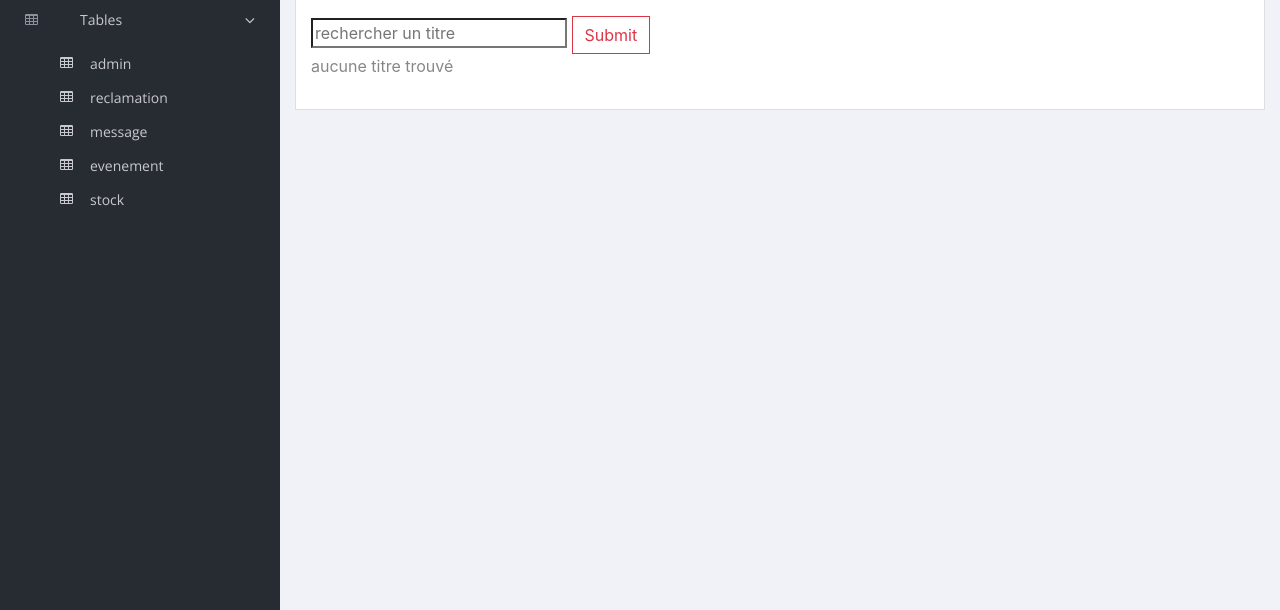
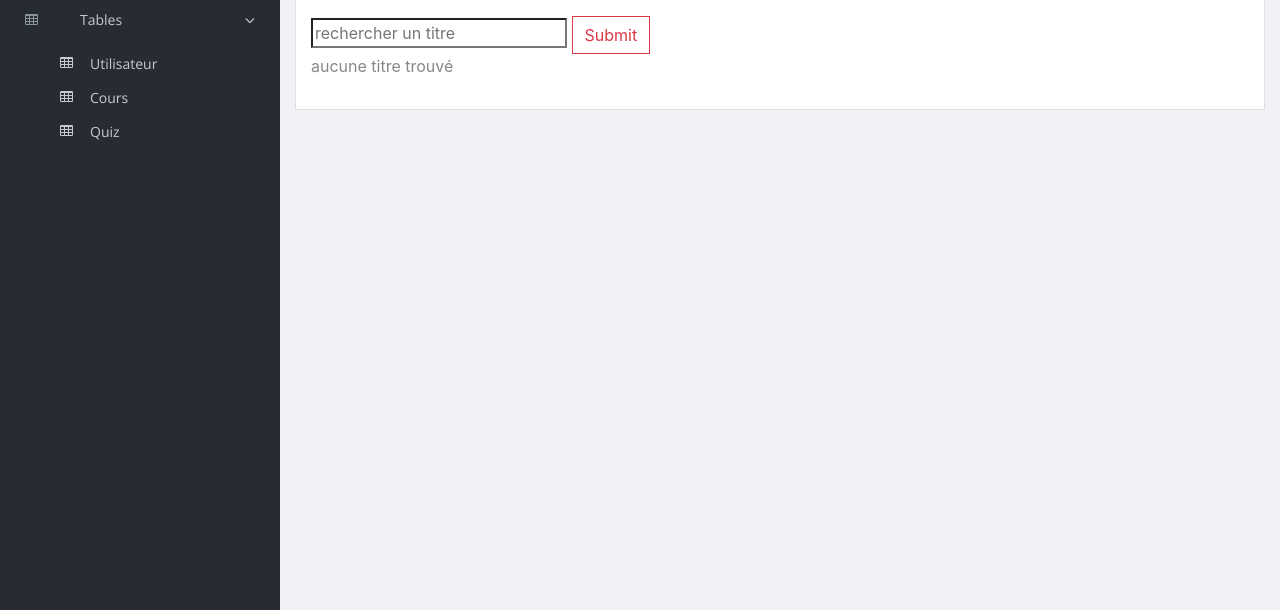
Before and after one commit to Lina1403/web, a PHP site: page /trititre.php in a window 1280 px wide, after a click on "Tables". Shown: the part 190-800 px from the top of the page. Run offline with PHP 8.4, Linux system fonts and the light colour scheme; data that the repository does not hold is empty; some libraries are stand-ins or nearby versions.

Commit message:
redirection done
redirection done

```diff
--- a/BackOffice/Views/ajoutcours.php
+++ b/BackOffice/Views/ajoutcours.php
@@ -54,9 +54,9 @@
                     <li class="menu-item-has-children dropdown">
                         <a href="#" class="dropdown-toggle" data-toggle="dropdown" aria-haspopup="true" aria-expanded="false"> <i class="menu-icon fa fa-table"></i>Tables</a>
                         <ul class="sub-menu children dropdown-menu">
-                            <!-- <li><i class="fa fa-table"></i><a href="tables-basic.html">Basic Table</a></li> -->
-                            <li><i class="fa fa-table"></i><a href="table-user.php">Utilisateur</a></li>
-                            <li><i class="fa fa-table"></i><a href="table-cours.php">Cours</a></li>
+                        <li><i class="fa fa-table"></i><a href="table-user.php">Utilisateur</a></li>
+                        <li><i class="fa fa-table"></i><a href="table-cours.php">Cours</a></li>
+                        <li><i class="fa fa-table"></i><a href="table-quiz.php">Quiz</a></li>
 
                         </ul>
                     </li>
--- a/BackOffice/Views/ajoutuser.php
+++ b/BackOffice/Views/ajoutuser.php
@@ -56,6 +56,8 @@
                         <ul class="sub-menu children dropdown-menu">
                             <!-- <li><i class="fa fa-table"></i><a href="tables-basic.html">Basic Table</a></li> -->
                             <li><i class="fa fa-table"></i><a href="table-user.php">Utilisateur</a></li>
+                        <li><i class="fa fa-table"></i><a href="table-cours.php">Cours</a></li>
+                        <li><i class="fa fa-table"></i><a href="table-quiz.php">Quiz</a></li>
 
                         </ul>
                     </li>
@@ -126,7 +128,7 @@
                                         </div>
                                         <hr>
                                         <!--  onsubmit="return validateForm(event)"   -->
-                                        <form action="ajoutliv_form.php"    name="Form"    method="POST">
+                                        <form action="ajoutliv_form.php"    name="Form"    method="POST" onsubmit="return validateForm();">
 
                                             <div class="form-group">
                                                 <label >ID Utilisateur</label>
--- a/BackOffice/Views/modcours.php
+++ b/BackOffice/Views/modcours.php
@@ -67,9 +67,9 @@
                     <li class="menu-item-has-children dropdown">
                         <a href="#" class="dropdown-toggle" data-toggle="dropdown" aria-haspopup="true" aria-expanded="false"> <i class="menu-icon fa fa-table"></i>Tables</a>
                         <ul class="sub-menu children dropdown-menu">
-                            <!-- <li><i class="fa fa-table"></i><a href="tables-basic.html">Basic Table</a></li> -->
-                            <li><i class="fa fa-table"></i><a href="table-user.php">Utilisateur</a></li>
-                            <li><i class="fa fa-table"></i><a href="table-cours.php">cours</a></li>
+                        <li><i class="fa fa-table"></i><a href="table-user.php">Utilisateur</a></li>
+                        <li><i class="fa fa-table"></i><a href="table-cours.php">Cours</a></li>
+                        <li><i class="fa fa-table"></i><a href="table-quiz.php">Quiz</a></li>
 
                         </ul>
                     </li>
--- a/BackOffice/Views/modiffdev.php
+++ b/BackOffice/Views/modiffdev.php
@@ -69,6 +69,8 @@
                         <ul class="sub-menu children dropdown-menu">
                             <!-- <li><i class="fa fa-table"></i><a href="tables-basic.html">Basic Table</a></li> -->
                             <li><i class="fa fa-table"></i><a href="table-user.php">Utilisateur</a></li>
+                        <li><i class="fa fa-table"></i><a href="table-cours.php">Cours</a></li>
+                        <li><i class="fa fa-table"></i><a href="table-quiz.php">Quiz</a></li>
 
                         </ul>
                     </li>
--- a/BackOffice/Views/table-quiz.php
+++ b/BackOffice/Views/table-quiz.php
@@ -54,8 +54,9 @@
                 <li class="menu-item-has-children dropdown">
                     <a href="#" class="dropdown-toggle" data-toggle="dropdown" aria-haspopup="true" aria-expanded="false"> <i class="menu-icon fa fa-table"></i>Tables</a>
                     <ul class="sub-menu children dropdown-menu">
-                        <li><i class="fa fa-table"></i><a href="table-user.php">Utilisateur</a></li>
+                    <li><i class="fa fa-table"></i><a href="table-user.php">Utilisateur</a></li>
                         <li><i class="fa fa-table"></i><a href="table-cours.php">Cours</a></li>
+                        <li><i class="fa fa-table"></i><a href="table-quiz.php">Quiz</a></li>
                     </ul>
                 </li>
 
--- a/BackOffice/Views/table-user.php
+++ b/BackOffice/Views/table-user.php
@@ -54,7 +54,9 @@
                 <li class="menu-item-has-children dropdown">
                     <a href="#" class="dropdown-toggle" data-toggle="dropdown" aria-haspopup="true" aria-expanded="false"> <i class="menu-icon fa fa-table"></i>Tables</a>
                     <ul class="sub-menu children dropdown-menu">
-                        <li><i class="fa fa-table"></i><a href="table-user.php">Utilisaterur</a></li>
+                    <li><i class="fa fa-table"></i><a href="table-user.php">Utilisateur</a></li>
+                        <li><i class="fa fa-table"></i><a href="table-cours.php">Cours</a></li>
+                        <li><i class="fa fa-table"></i><a href="table-quiz.php">Quiz</a></li>
                     </ul>
                 </li>
 
--- a/BackOffice/Views/trititre.php
+++ b/BackOffice/Views/trititre.php
@@ -69,11 +69,9 @@ if (isset ($_GET['s']) AND !empty($_GET['s'])){
                     <a href="#" class="dropdown-toggle" data-toggle="dropdown" aria-haspopup="true" aria-expanded="false"> <i class="menu-icon fa fa-table"></i>Tables</a>
                     <ul class="sub-menu children dropdown-menu">
 
-                        <li><i class="fa fa-table"></i><a href="table-admin.php">admin</a></li>
-                        <li><i class="fa fa-table"></i><a href="table-client.php">reclamation</a></li>
-                        <li><i class="fa fa-table"></i><a href="table-message.php">message</a></li>
-                        <li><i class="fa fa-table"></i><a href="table-evenement.php">evenement</a></li>
-                        <li><i class="fa fa-table"></i><a href="table-stock.php">stock</a></li>
+                    <li><i class="fa fa-table"></i><a href="table-user.php">Utilisateur</a></li>
+                        <li><i class="fa fa-table"></i><a href="table-cours.php">Cours</a></li>
+                        <li><i class="fa fa-table"></i><a href="table-quiz.php">Quiz</a></li>
                     </ul>
                 </li></ul>
         </div><!-- /.navbar-collapse -->
```
